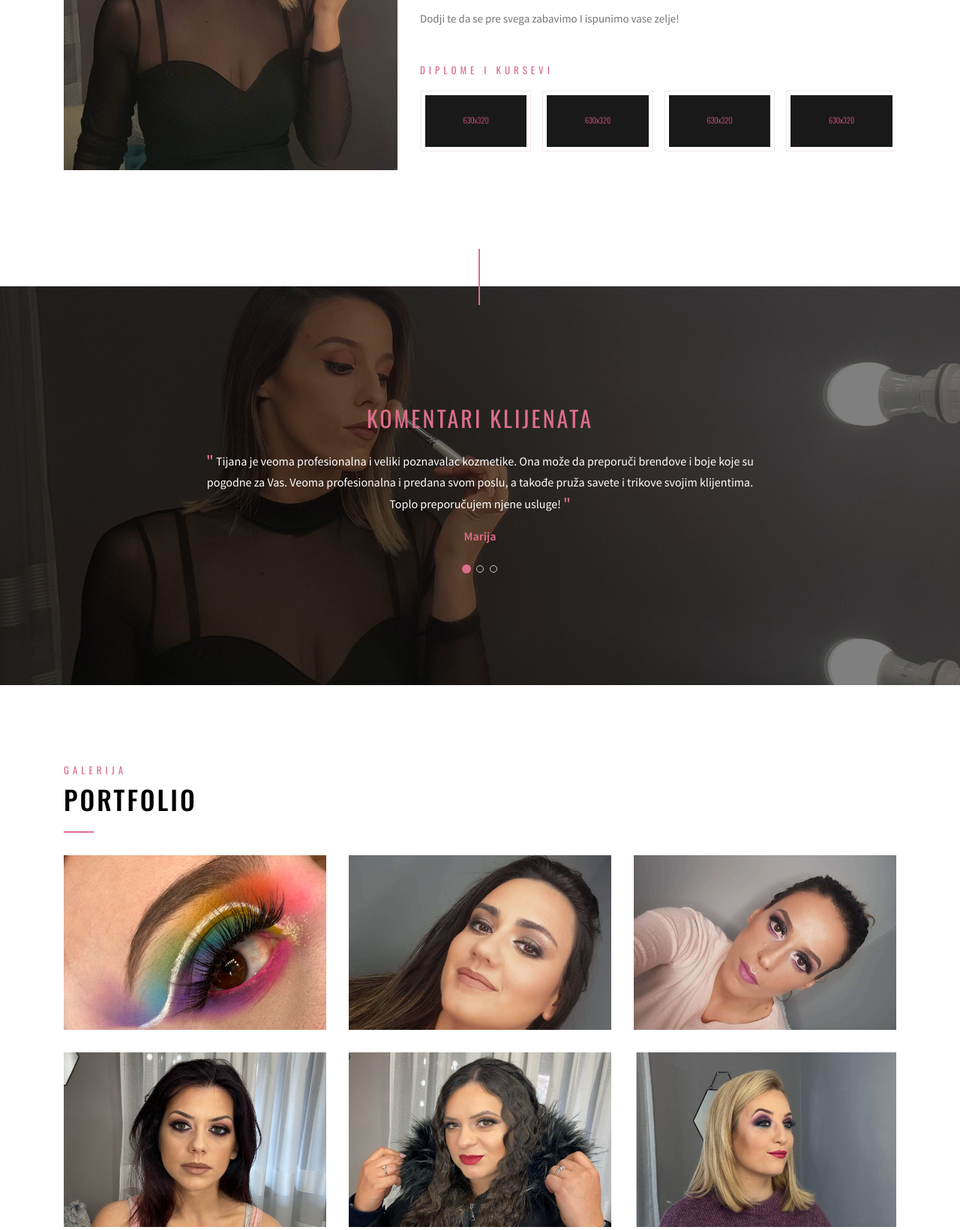
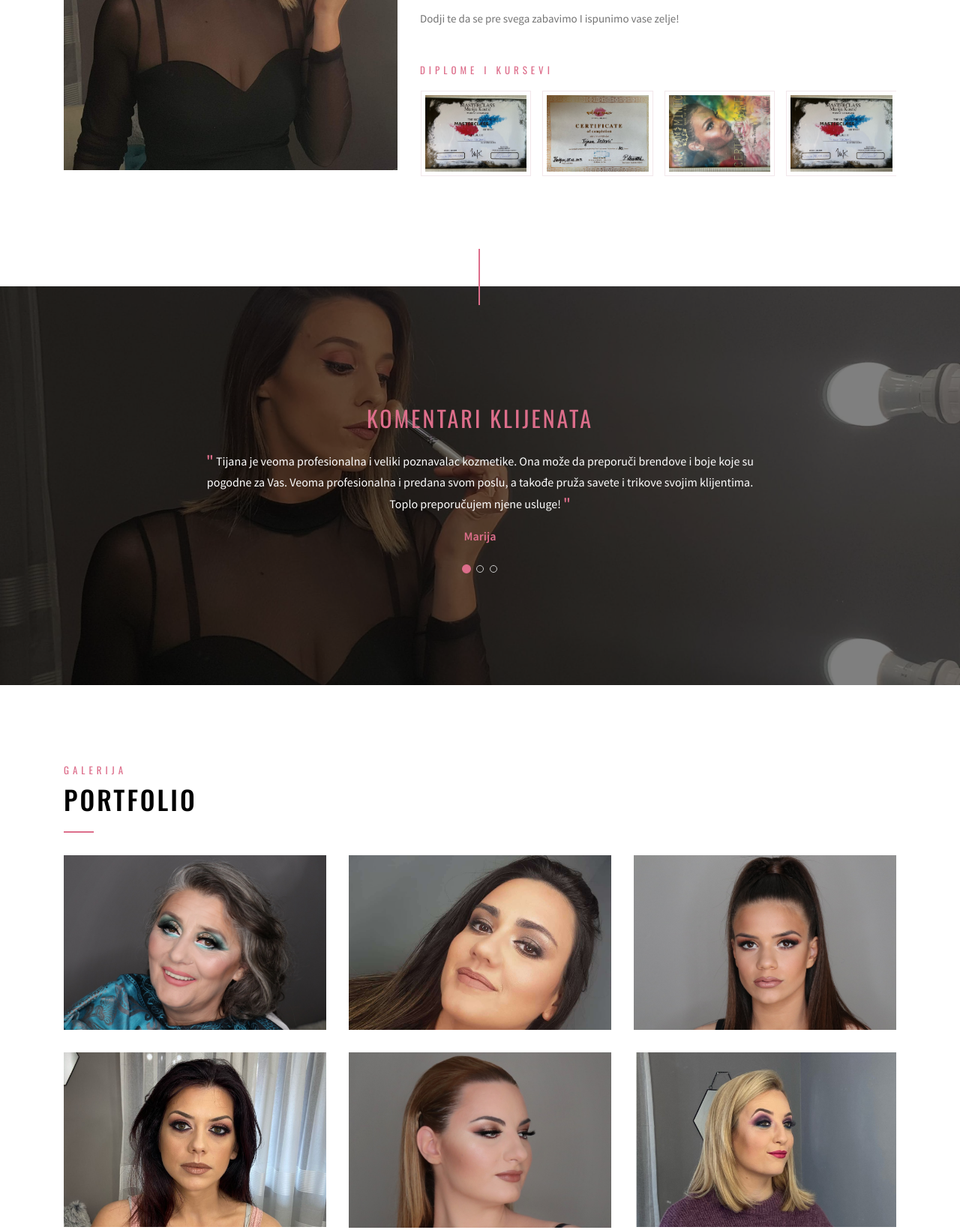
Before and after one commit to ukozazenje/ticasminkerica.com, a plain HTML site: page index.html in a window 1280 px wide. Shown: the part 1173-2814 px from the top of the page at 75% size. Drawn offline with nearby package versions, Linux system fonts and the light colour scheme.

Commit message:
Changing images

```diff
--- a/index.html
+++ b/index.html
@@ -101,19 +101,13 @@
                         </div>
                         <div class="col-md-12 owl-carousel owl-theme">
                             <div class="awards-logo">
-                                <a href="#"><img src="img/630x320.jpg" alt=""></a>
+                                <a href="/img/diploma-1.png" target="_blank"><img src="img/diploma-1.png" alt="diploma"></a>
                             </div>
                             <div class="awards-logo">
-                                <a href="#"><img src="img/630x320.jpg" alt=""></a>
+                                <a href="img/diploma-2.png" target="_blank"><img src="img/diploma-2.png" alt="diploma"></a>
                             </div>
                             <div class="awards-logo">
-                                <a href="#"><img src="img/630x320.jpg" alt=""></a>
-                            </div>
-                            <div class="awards-logo">
-                                <a href="#"><img src="img/630x320.jpg" alt=""></a>
-                            </div>
-                            <div class="awards-logo">
-                                <a href="#"><img src="img/630x320.jpg" alt=""></a>
+                                <a href="img/diploma-3.png" target="_blank"><img src="img/diploma-3.png" alt="diploma"></a>
                             </div>
                         </div>
                     </div>
@@ -251,7 +245,7 @@
                             <div class="testimonial-item text-center">
                                 <h5 class="mb-30">Komentari klijenata</h5>
                                 <p><b>"</b> Hvala što ste me učinili atraktivnijom nego što sam ikad bila !! Ti si carica! Carica !! <b>"</b></p>
-                                <h6>Violeta</h6> </div>
+                                <h6>Jovana</h6> </div>
                         </div>
                     </div>
                 </div>
@@ -270,9 +264,9 @@
             </div>
             <div class="row mb-30">
                 <div class="col-md-4 gallery-item">
-                    <a href="img/portfolio3.jpg" title="Fashion Makeup" class="img-zoom">
+                    <a href="img/portfolio-new-1.png" title="Fashion Makeup" class="img-zoom">
                         <div class="gallery-box">
-                            <div class="gallery-img"> <img src="img/portfolio3.jpg" class="img-fluid mx-auto d-block" alt=""> </div>
+                            <div class="gallery-img"> <img src="img/portfolio-new-1.png" class="img-fluid mx-auto d-block" alt=""> </div>
                             <div class="gallery-detail text-center"> <i class="ti-plus"></i> </div>
                         </div>
                     </a>
@@ -286,9 +280,9 @@
                     </a>
                 </div>
                 <div class="col-md-4 gallery-item">
-                    <a href="img/portfolio5.jpg" title="Painting Makeup" class="img-zoom">
+                    <a href="img/portfolio-new-2.png" title="Painting Makeup" class="img-zoom">
                         <div class="gallery-box">
-                            <div class="gallery-img"> <img src="img/portfolio5.jpg" class="img-fluid mx-auto d-block" alt=""> </div>
+                            <div class="gallery-img"> <img src="img/portfolio-new-2.png" class="img-fluid mx-auto d-block" alt=""> </div>
                             <div class="gallery-detail text-center"> <i class="ti-plus"></i> </div>
                         </div>
                     </a>
@@ -302,9 +296,9 @@
                     </a>
                 </div>
                 <div class="col-md-4 gallery-item">
-                    <a href="img/portfolio7.jpg" title="Effect Makeup" class="img-zoom">
+                    <a href="img/portfolio-new-3.png" title="Effect Makeup" class="img-zoom">
                         <div class="gallery-box">
-                            <div class="gallery-img"> <img src="img/portfolio7.jpg" class="img-fluid mx-auto d-block" alt=""> </div>
+                            <div class="gallery-img"> <img src="img/portfolio-new-3.png" class="img-fluid mx-auto d-block" alt=""> </div>
                             <div class="gallery-detail text-center"> <i class="ti-plus"></i> </div>
                         </div>
                     </a>
```
Also changed, not shown: post.html (+1 -20 lines), img/diploma-1.png (added), img/diploma-2.png (added), img/diploma-3.png (added), img/portfolio-new-1.png (added), img/portfolio-new-2.png (added), img/portfolio-new-3.png (added), 1 other file.
